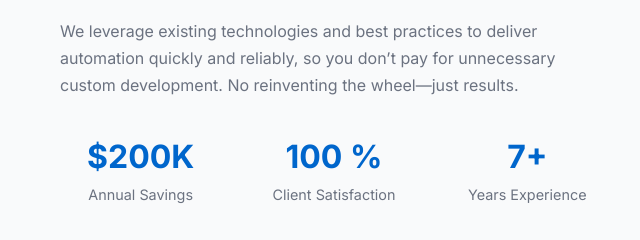
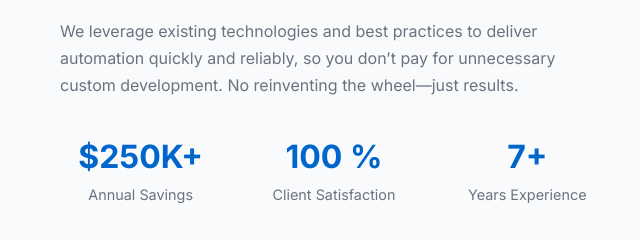
Before and after one commit to gbs4ever/code4ever, a website built with Vite: page index.html in a window 1280 px wide. Shown: the part 1378-1618 px from the top of the page, 0-640 px from the left. Built offline with nearby package versions, Linux system fonts and the light colour scheme.

```diff
--- a/index.html
+++ b/index.html
@@ -181,7 +181,7 @@
                         </p>
                         <div class="stats">
                             <div class="stat">
-                                <span class="stat-number">$200K</span>
+                                <span class="stat-number">$250K+</span>
                                 <span class="stat-label">Annual Savings</span>
                             </div>
                             <div class="stat">
--- a/src/main.js
+++ b/src/main.js
@@ -168,6 +168,7 @@
         const hasPercent = originalText.includes('%');
         const hasDollar = originalText.includes('$');
         const hasK = originalText.includes('K');
+        const hasPlus = originalText.includes('+');
         const target = parseInt(originalText.replace(/[^0-9]/g, ''));
         const increment = target / 100;
         let current = 0;
@@ -178,7 +179,7 @@
                 if (hasPercent) {
                     counter.textContent = target + ' %';
                 } else if (hasDollar && hasK) {
-                    counter.textContent = '$' + target + 'K';
+                    counter.textContent = '$' + target + 'K' + (hasPlus ? '+' : '');
                 } else {
                     counter.textContent = target + '+';
                 }
@@ -187,7 +188,7 @@
                 if (hasPercent) {
                     counter.textContent = Math.floor(current) + ' %';
                 } else if (hasDollar && hasK) {
-                    counter.textContent = '$' + Math.floor(current) + 'K';
+                    counter.textContent = '$' + Math.floor(current) + 'K' + (hasPlus ? '+' : '');
                 } else {
                     counter.textContent = Math.floor(current) + '+';
                 }
```
